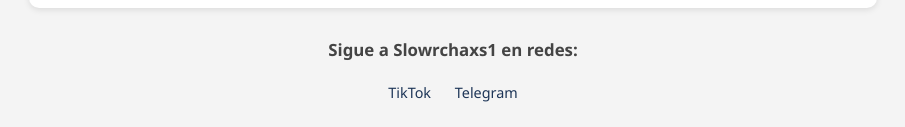
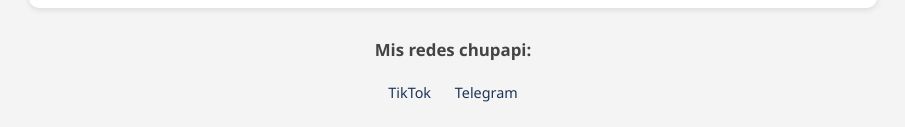
Before and after one commit to MrGloton-web/mrgloton-web.github.com, a plain HTML site: page gloton.html in a window 1280 px wide. Shown: the part 2622-2749 px from the top of the page, without its empty margins (187-1092 px from the left). Drawn offline with Linux system fonts and the light colour scheme.

Commit message:
Update and rename gloton.html.html to gloton.html

```diff
--- a/gloton.html.html
+++ b/gloton.html
@@ -125,7 +125,7 @@
   </section>
 
   <div class="redes">
-    <h3>Sigue a Slowrchaxs1 en redes:</h3>
+    <h3>Mis redes chupapi:</h3>
     <a href="https://www.tiktok.com/@slowrchaxs1" target="_blank">TikTok</a>
     <a href="https://t.me/glotoncito25" target="_blank">Telegram</a>
   </div>
```
